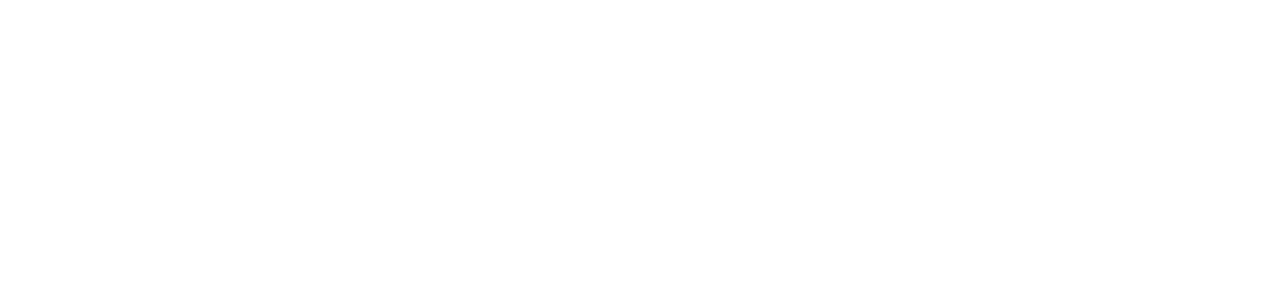
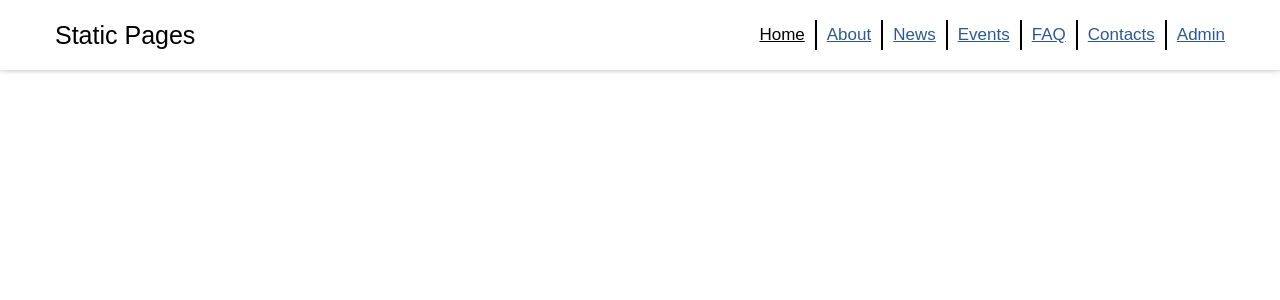
Before and after one commit to aldr-dev/homework-65, a React (Vite) app: page / in a window 1280 px wide. Shown: the top 300 px of the page. Built offline with nearby package versions, Linux system fonts and the light colour scheme.

Commit message:
реализовал компоненты: NavBar, Preloader. Прописал стили. Добавил страницу PageNotFound.

```diff
--- a/src/App.tsx
+++ b/src/App.tsx
@@ -1,9 +1,10 @@
 import './App.css';
+import NavBar from './components/NavBar/NavBar';
 
 const App = () => {
   return (
     <>
-
+      <NavBar />
     </>
   );
 };
--- /dev/null
+++ b/src/components/NavBar/NavBar.css
@@ -0,0 +1,63 @@
+.header {
+  padding: 20px 0;
+  box-shadow: 1px -4px 8px #000;
+  margin-bottom: 40px;
+}
+
+.header-wrapper {
+  display: flex;
+  align-items: center;
+}
+
+.logo-name {
+  text-decoration: none;
+  color: #000;
+  font-weight: 500;
+  font-size: 25px;
+}
+
+.main-nav {
+  margin-left: auto;
+}
+
+.main-nav-list {
+  display: flex;
+  align-items: center;
+  list-style: none;
+  margin: 0;
+  padding: 0;
+  gap: 10px;
+}
+
+.main-nav-item {
+  border-right: 2px solid #000;
+  line-height: 30px;
+}
+
+.main-nav-item:last-child {
+  border-right: none;
+}
+
+.main-nav-link {
+  color: #2c5898;
+  padding-right: 10px;
+  font-size: 17px;
+  transition: .2s ease-in-out;
+  text-decoration: underline;
+}
+
+.main-nav-link.faq {
+  text-transform: uppercase;
+}
+
+.main-nav-link.active {
+  color: #000;
+}
+
+.main-nav-link:hover {
+  color: #000;
+}
+
+.main-nav-list .main-nav-item:last-child .main-nav-link {
+  padding-right: 0;
+}
--- /dev/null
+++ b/src/components/NavBar/NavBar.tsx
@@ -0,0 +1,40 @@
+import React from 'react';
+import {NavLink} from 'react-router-dom';
+import './NavBar.css';
+
+const NavBar = () => {
+  return (
+    <header className="header">
+      <div className="header-wrapper container">
+        <NavLink to="/" className="logo-name">Static Pages</NavLink>
+        <nav className="main-nav">
+          <ul className="main-nav-list">
+            <li className="main-nav-item">
+              <NavLink to="/" className="main-nav-link">Home</NavLink>
+            </li>
+            <li className="main-nav-item">
+              <NavLink to="/pages/about" className="main-nav-link">About</NavLink>
+            </li>
+            <li className="main-nav-item">
+              <NavLink to="/pages/news" className="main-nav-link">News</NavLink>
+            </li>
+            <li className="main-nav-item">
+              <NavLink to="/pages/events" className="main-nav-link">Events</NavLink>
+            </li>
+            <li className="main-nav-item">
+              <NavLink to="/pages/faq" className="main-nav-link faq">faq</NavLink>
+            </li>
+            <li className="main-nav-item">
+              <NavLink to="/pages/contacts" className="main-nav-link">Contacts</NavLink>
+            </li>
+            <li className="main-nav-item">
+              <NavLink to="/pages/admin" className="main-nav-link">Admin</NavLink>
+            </li>
+          </ul>
+        </nav>
+      </div>
+    </header>
+  );
+};
+
+export default NavBar;
```
Also changed, not shown: src/components/Preloader/Preloader.css (added, +69 -0 lines), src/components/Preloader/Preloader.tsx (added, +20 -0 lines), src/containers/PageNotFound/PageNotFound.css (added, +31 -0 lines), src/containers/PageNotFound/PageNotFound.tsx (added, +17 -0 lines).
